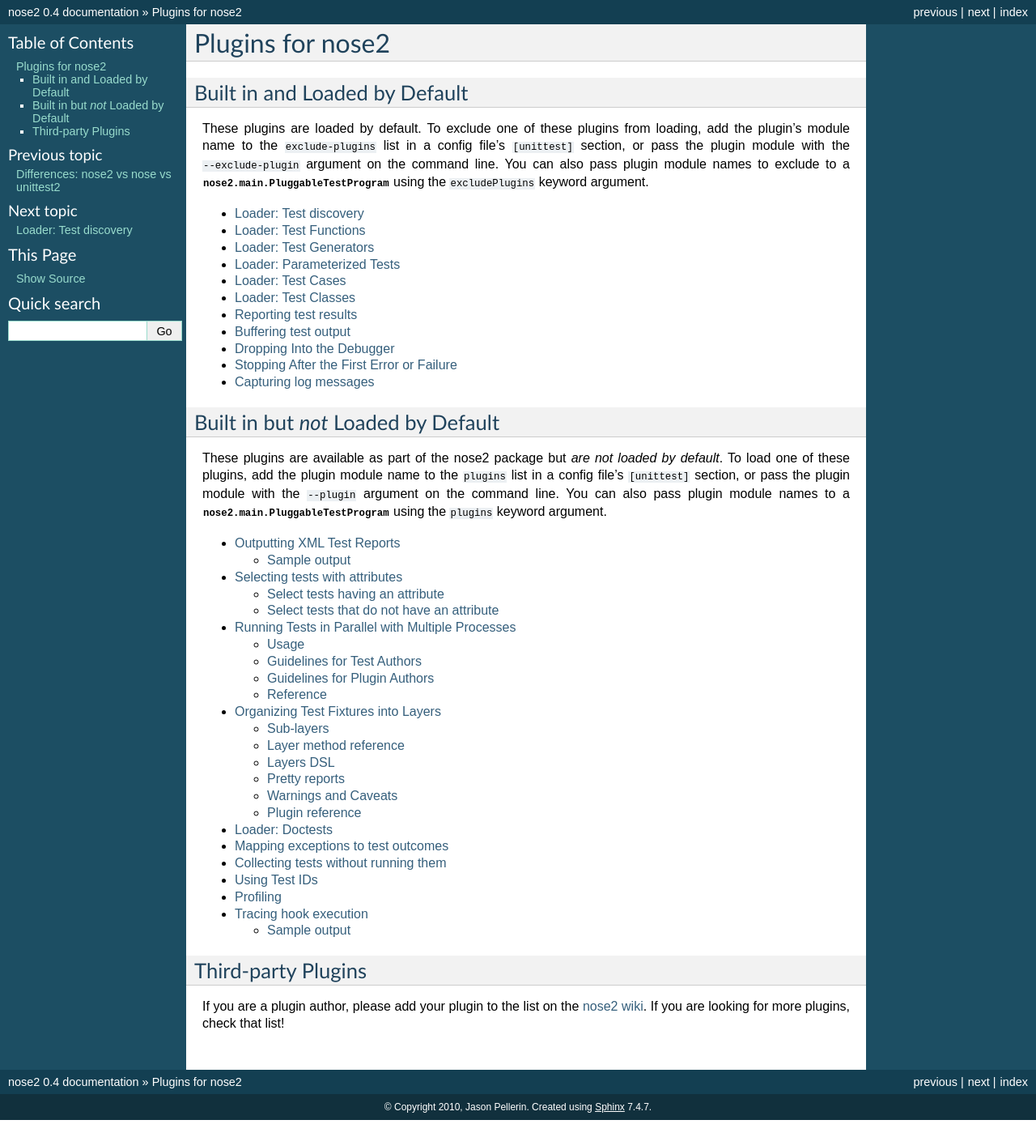
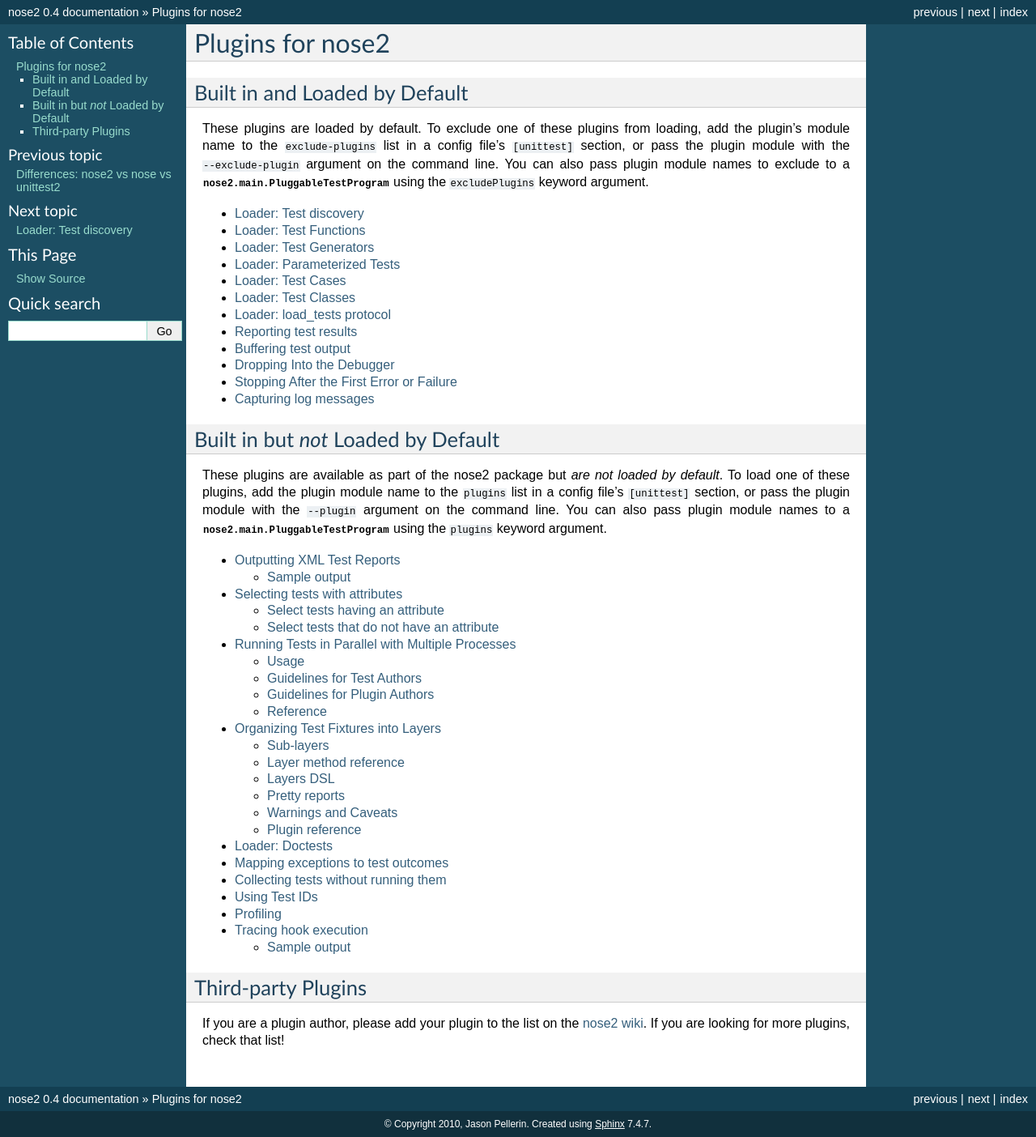
Before and after one commit to nose-devs/nose2, a Sphinx documentation site: the page built from docs/plugins.rst, in a window 1280 px wide. Shown: the whole page at 81% size. Built offline with Sphinx 7.4.7, drawn with Linux system fonts in a browser that asks for light colours; before the commit the page ends 1383 px from its top, so only the background shows below that; some of the changed lines change nothing that is shown.

Commit message:
Doc setup

```diff
--- a/docs/conf.py
+++ b/docs/conf.py
@@ -218,4 +218,4 @@
 
 
 # Example configuration for intersphinx: refer to the Python standard library.
-intersphinx_mapping = {'http://docs.python.org/': None}
+intersphinx_mapping = {'python': ('http://docs.python.org/', None)}
--- a/docs/plugins.rst
+++ b/docs/plugins.rst
@@ -22,6 +22,7 @@
    plugins/parameters
    plugins/testcases
    plugins/testclasses
+   plugins/loadtests
    plugins/result
    plugins/buffer
    plugins/debugger
```
